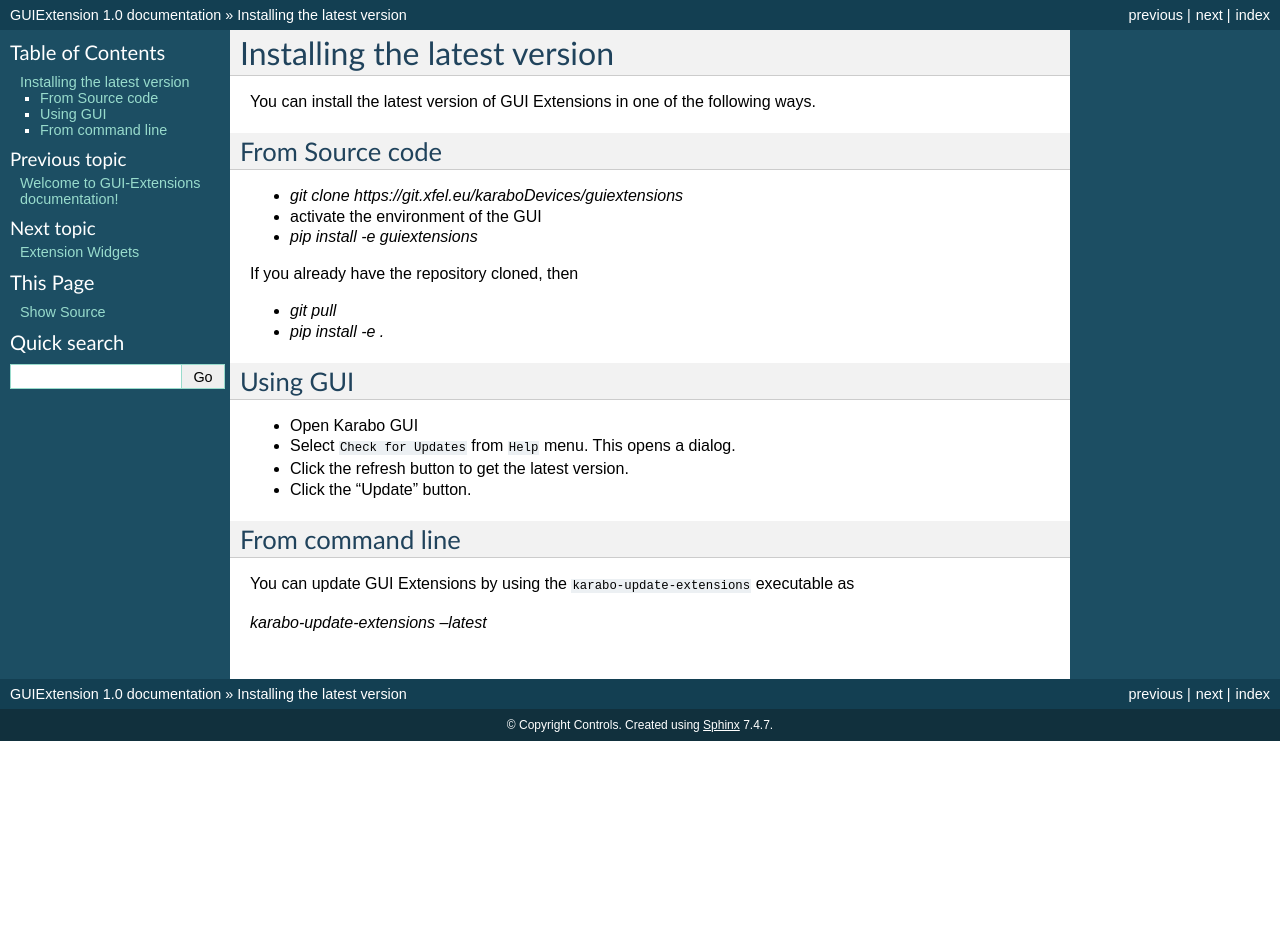
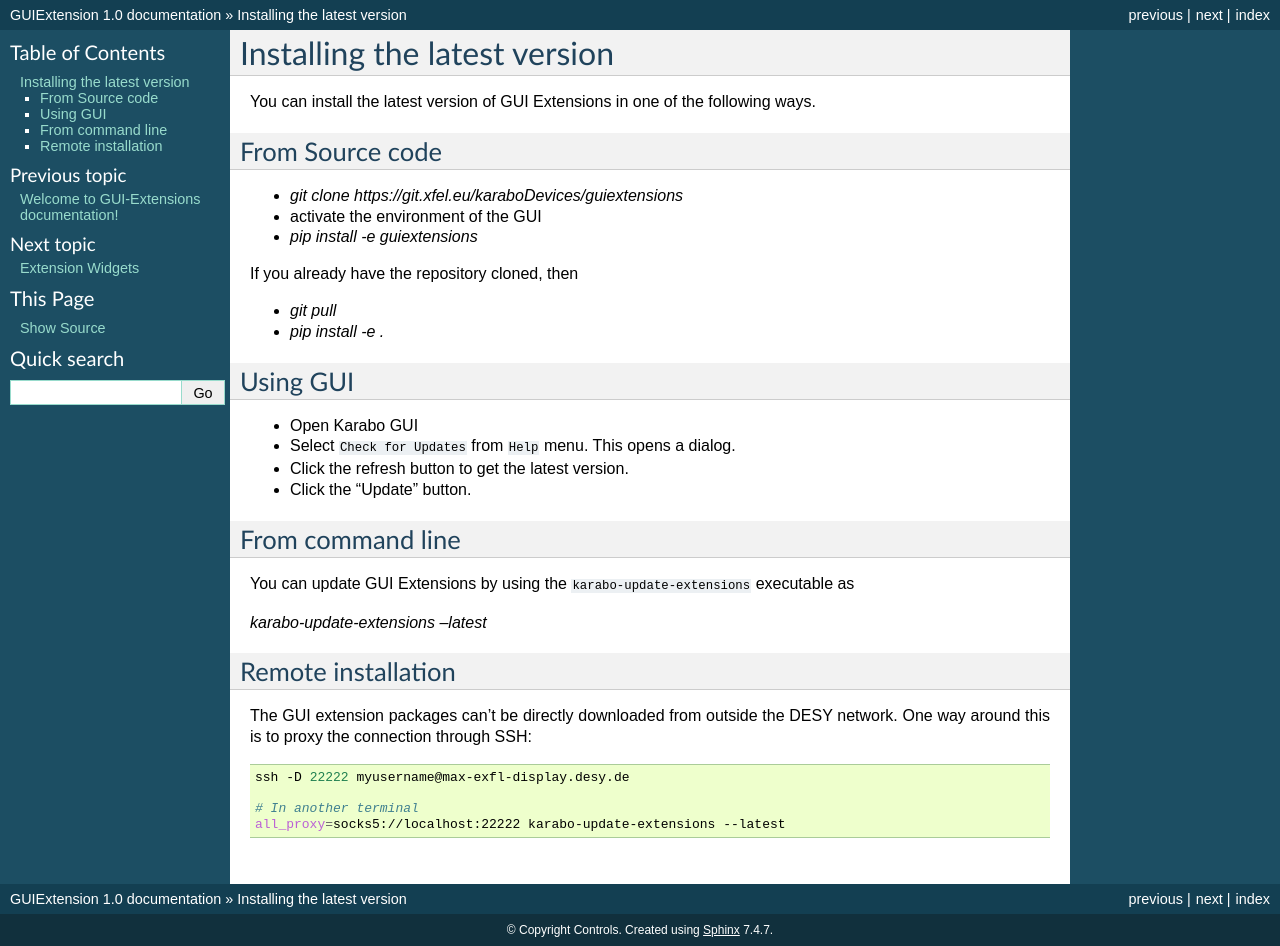
Before and after one commit to European-XFEL/guiextensions, a Sphinx documentation site: the page built from doc/source/install_latest_version.rst, in a window 1280 px wide. Built offline with Sphinx 7.4.7, drawn with Linux system fonts in a browser that asks for light colours; before the commit the page ends 900 px from its top, so only the background shows below that.

Commit message:
Describe how to install GUI extensions outside DESY network

```diff
--- a/doc/source/install_latest_version.rst
+++ b/doc/source/install_latest_version.rst
@@ -30,3 +30,16 @@ From command line
 You can update GUI Extensions by using the ``karabo-update-extensions`` executable as
 
 `karabo-update-extensions --latest`
+
+Remote installation
+===================
+
+The GUI extension packages can't be directly downloaded from outside the DESY network.
+One way around this is to proxy the connection through SSH:
+
+.. code-block:: shell
+
+    ssh -D 22222 myusername@max-exfl-display.desy.de
+
+    # In another terminal
+    all_proxy=socks5://localhost:22222 karabo-update-extensions --latest
```
